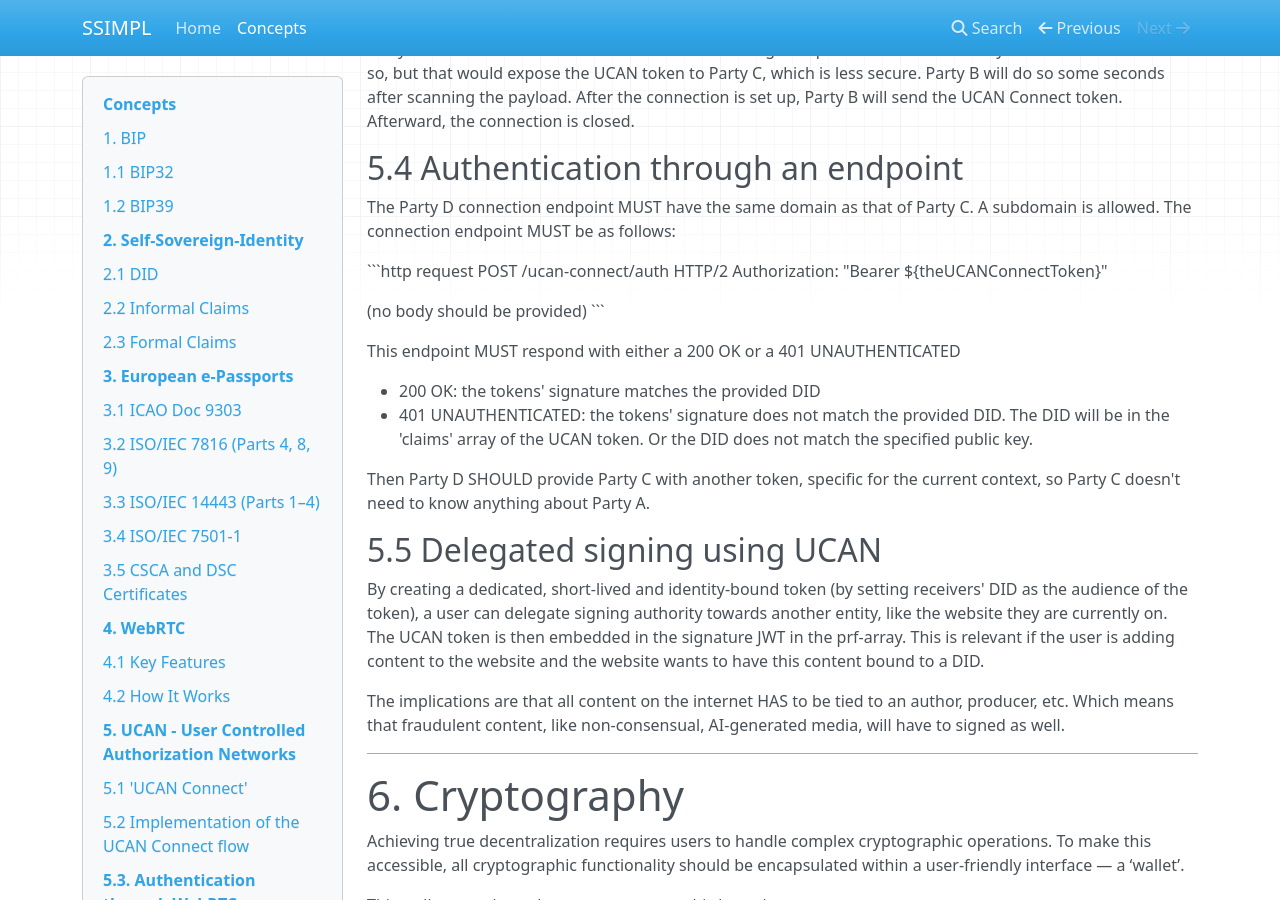
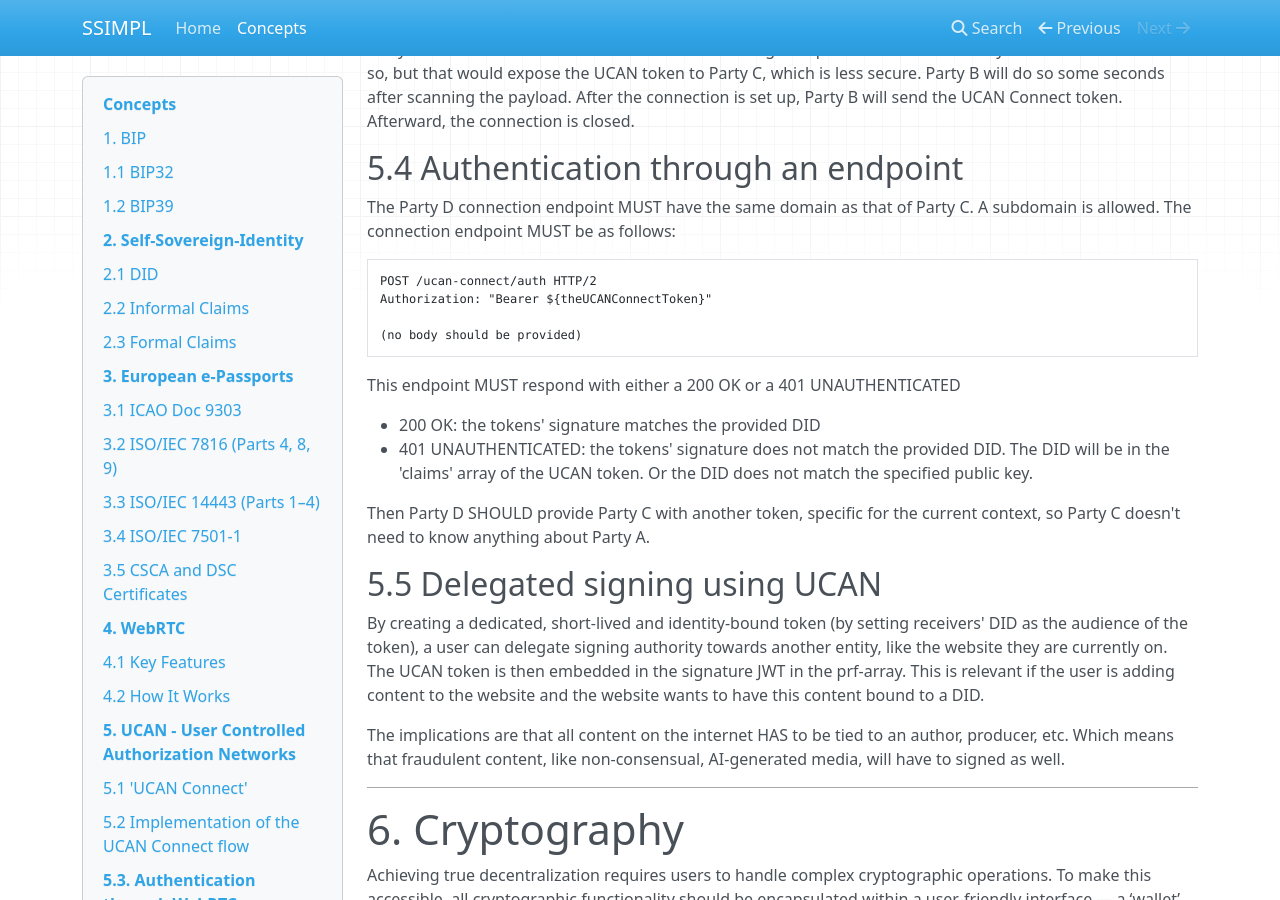
Before and after one commit to compilit/ssimpl, an MkDocs documentation site: the page built from docs/concepts.md, in a window 1280 px wide and 900 px high, scrolled down 5256 px. Built offline with MkDocs 1.6.1, drawn with Linux system fonts in a browser that asks for light colours; nearby versions of some CDN libraries.

Commit message:
chore: improved docs

````diff
--- a/docs/concepts.md
+++ b/docs/concepts.md
@@ -251,7 +251,7 @@ connection is closed.
 The Party D connection endpoint MUST have the same domain as that of Party C. A subdomain is allowed.
 The connection endpoint MUST be as follows:
 
-```http request
+```text
 POST /ucan-connect/auth HTTP/2
 Authorization: "Bearer ${theUCANConnectToken}"
 
````
Also changed, not shown: site/concepts/index.html, site/index.html, site/search/search_index.json.
